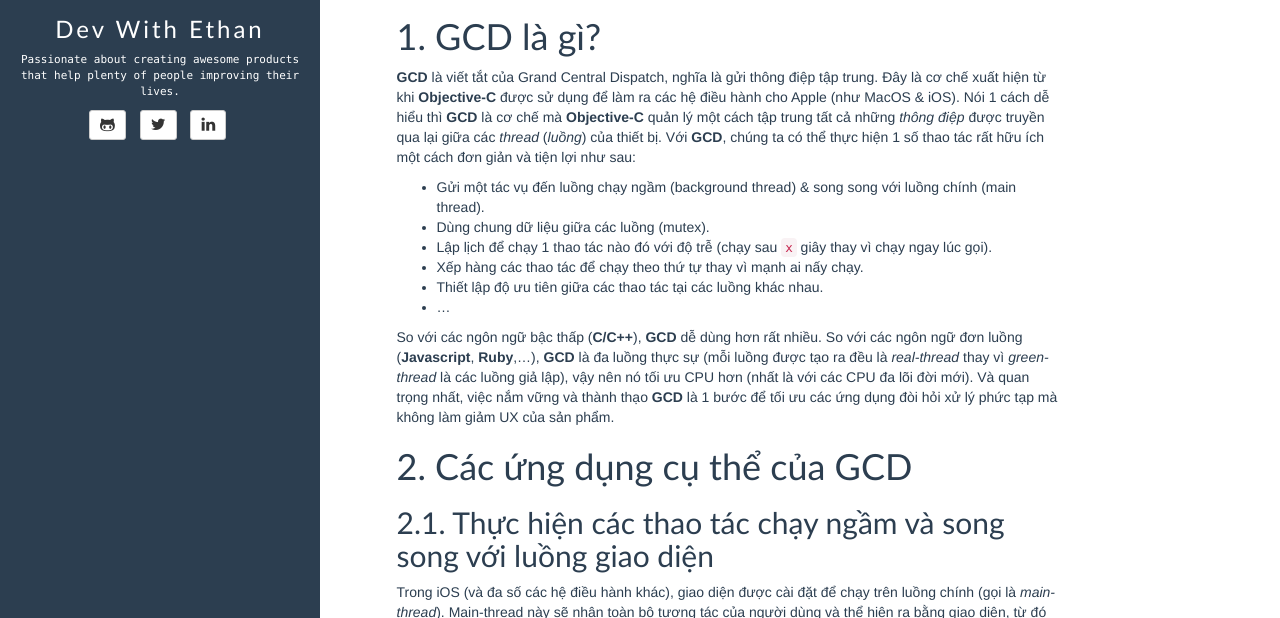
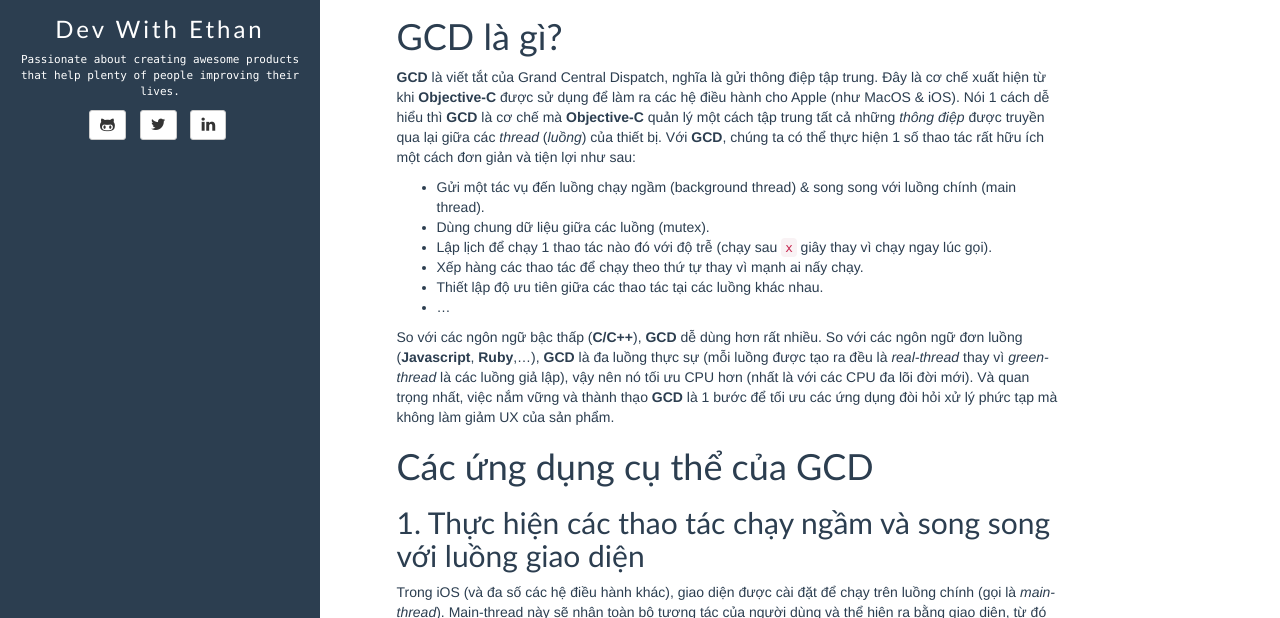
Before and after one commit to ethan605/dev-with-ethan, a Jekyll site: the page built from _posts/2016-08-01-swift-gcd-1.md, in a window 1280 px wide and 900 px high, cut to the strip 282-900 px from the top of the window. Built offline with Jekyll 4.4.1, drawn with Linux system fonts in a browser that asks for light colours; nearby versions of some CDN libraries; comment, search, counter and statistics services are not loaded; some of the changed text lies outside the part shown.

Commit message:
[dbyll] Refine indices

```diff
--- a/_posts/2016-08-01-swift-gcd-1.md
+++ b/_posts/2016-08-01-swift-gcd-1.md
@@ -10,7 +10,7 @@ comments: true
 
 *Trong bộ thư viện **[RubifiedSwift][]**, có một extension không liên quan đến **Ruby** nhưng mình vẫn đưa vào, đó là `NSObject+GCD.swift`. Đây là các hàm có liên quan đến một chức năng quan trọng và cũng rất thú vị của **Objective-C** nói chung và iOS nói riêng: **Grand Central Dispatch**. Bài hôm nay mình sẽ nói rõ hơn về **GCD** và những ứng dụng của nó trong thực tiễn.*
 
-# 1. GCD là gì? #
+# GCD là gì? #
 
 **GCD** là viết tắt của Grand Central Dispatch, nghĩa là gửi thông điệp tập trung. Đây là cơ chế xuất hiện từ khi **Objective-C** được sử dụng để làm ra các hệ điều hành cho Apple (như MacOS & iOS). Nói 1 cách dễ hiểu thì **GCD** là cơ chế mà **Objective-C** quản lý một cách tập trung tất cả những *thông điệp* được truyền qua lại giữa các *thread* (*luồng*) của thiết bị. Với **GCD**, chúng ta có thể thực hiện 1 số thao tác rất hữu ích một cách đơn giản và tiện lợi như sau:
 
@@ -23,9 +23,9 @@ comments: true
 
 So với các ngôn ngữ bậc thấp (**C/C++**), **GCD** dễ dùng hơn rất nhiều. So với các ngôn ngữ đơn luồng (**Javascript**, **Ruby**,...), **GCD** là đa luồng thực sự (mỗi luồng được tạo ra đều là *real-thread* thay vì *green-thread* là các luồng giả lập), vậy nên nó tối ưu CPU hơn (nhất là với các CPU đa lõi đời mới). Và quan trọng nhất, việc nắm vững và thành thạo **GCD** là 1 bước để tối ưu các ứng dụng đòi hỏi xử lý phức tạp mà không làm giảm UX của sản phẩm.
 
-# 2. Các ứng dụng cụ thể của GCD #
+# Các ứng dụng cụ thể của GCD #
 
-## 2.1. Thực hiện các thao tác chạy ngầm và song song với luồng giao diện ##
+## 1. Thực hiện các thao tác chạy ngầm và song song với luồng giao diện ##
 
 Trong iOS (và đa số các hệ điều hành khác), giao diện được cài đặt để chạy trên luồng chính (gọi là *main-thread*). Main-thread này sẽ nhận toàn bộ tương tác của người dùng và thể hiện ra bằng giao diện, từ đó chúng ta cung cấp cho người dùng các tính năng phù hợp. Đa số những thao tác đơn giản sẽ được thực hiện trên main-thread, tuy nhiên có 2 vấn đề:
 
@@ -88,7 +88,7 @@ B
 
 Do `B()` chạy nặng và lâu, nên cho dù gọi trước nhưng vẫn in ra sau `C()` và `D()`. Đây chính là chức năng cơ bản nhất của **GCD**: *gửi* một tác vụ đến background-thread.
 
-## 2.2. Dùng chung dữ liệu giữa các luồng ##
+## 2. Dùng chung dữ liệu giữa các luồng ##
 
 **GCD** tiện lợi là vậy, tuy nhiên có 1 vấn đề luôn làm đau đầu các lập trình viên khi lập trình đa luồng, đó là xử lý các nguồn tài nguyên dùng chung (mutual resource). Nếu bạn nào đã từng học môn *Nguyên lý hệ điều hành* trong trường đại học thì sẽ hiểu vấn đề này nghiêm trọng như thế nào. Đại ý là: khi ta chỉ xử lý các thao tác trên 1 thread duy nhất, thì các thao tác được xếp hàng, từ đó các nguồn tài nguyên dùng chung sẽ được sử dụng 1 cách an toàn (không có xung đột). Tuy nhiên nếu thực hiện các thao tác song song đa luồng, tiềm ẩn nguy cơ các nguồn tài nguyên này bị *xâu xé* một cách không trật tự, từ đó dẫn tới sai sót dữ liệu. Việc này giống như hình ảnh chúng ta xếp hàng lấy đồ ăn miễn phí vậy:
 
```
Also changed, not shown: _drafts/2016-08-03-swift-gcd-2.md (+2 -2 lines).
